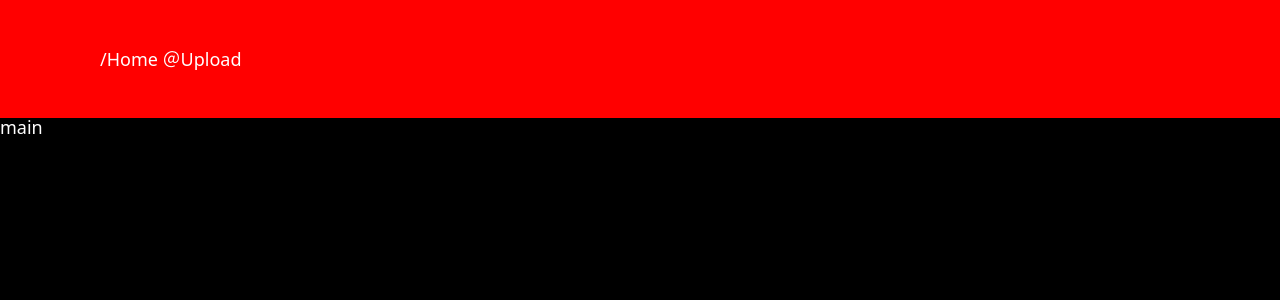
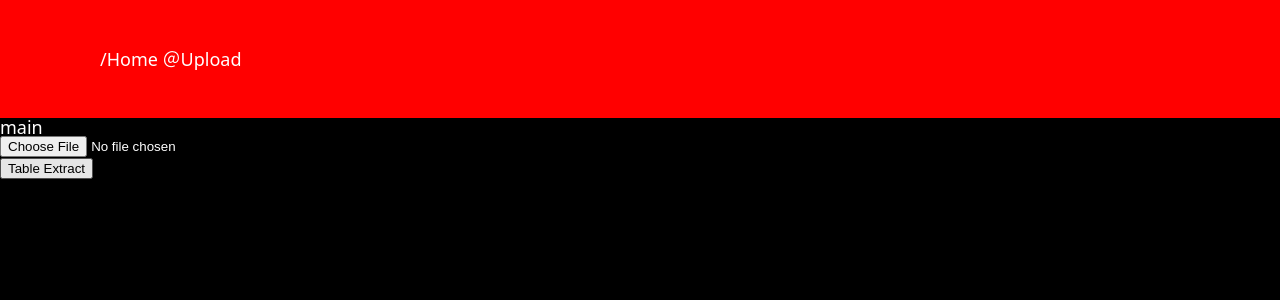
Before and after one commit to HBNU-SWUNIV/come-capstone24-converter, a Next.js app in the folder 003 Code/converter/: page / in a window 1280 px wide. Shown: the top 300 px of the page. Built offline with nearby package versions, Linux system fonts and the light colour scheme.

Commit message:
simple function_20240507

```diff
--- a/003 Code/converter/app/(home)/page.tsx
+++ b/003 Code/converter/app/(home)/page.tsx
@@ -1,5 +1,7 @@
 import Link from "next/link";
 import React from "react";
+import TableExtract from "../../components/Table";
+import FileUploader from "../../components/FileUpload";
 export const metadata = {
     title: "Home",
 };
@@ -11,6 +13,8 @@ export default async function HomePage() {
     return (
         <div>
             <h1>main</h1>
+            <FileUploader></FileUploader>
+            <TableExtract></TableExtract>
         </div>
     );
 }
--- a/003 Code/converter/app/upload/page.tsx
+++ b/003 Code/converter/app/upload/page.tsx
@@ -1,14 +1,11 @@
 import React from "react";
-import FileUploader from "../../components/FileUpload";
 export default function UploadPage(){
-    const handleSubmit = (formData) =>{
 
-    }
     return(
         <div>
             <h1>UploadPage</h1>
             <div>
-                <FileUploader></FileUploader>
+
             </div>
         </div>
     )
--- a/003 Code/converter/components/Table.tsx
+++ b/003 Code/converter/components/Table.tsx
@@ -4,7 +4,7 @@ import { useRouter } from "next/navigation";
 
 import React, { ChangeEvent, useState } from "react";
 
-export default function FileConverter(){
+export default function TableExtract(){
     const router = useRouter();
     return(
         <label
```
